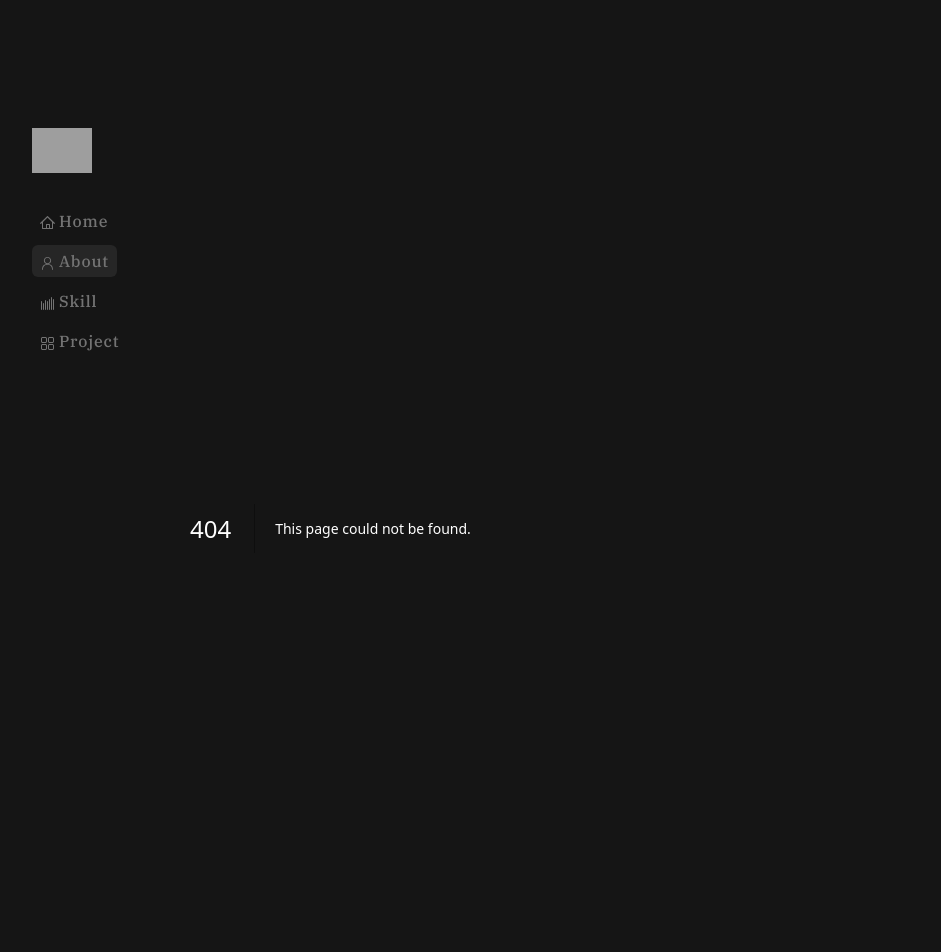
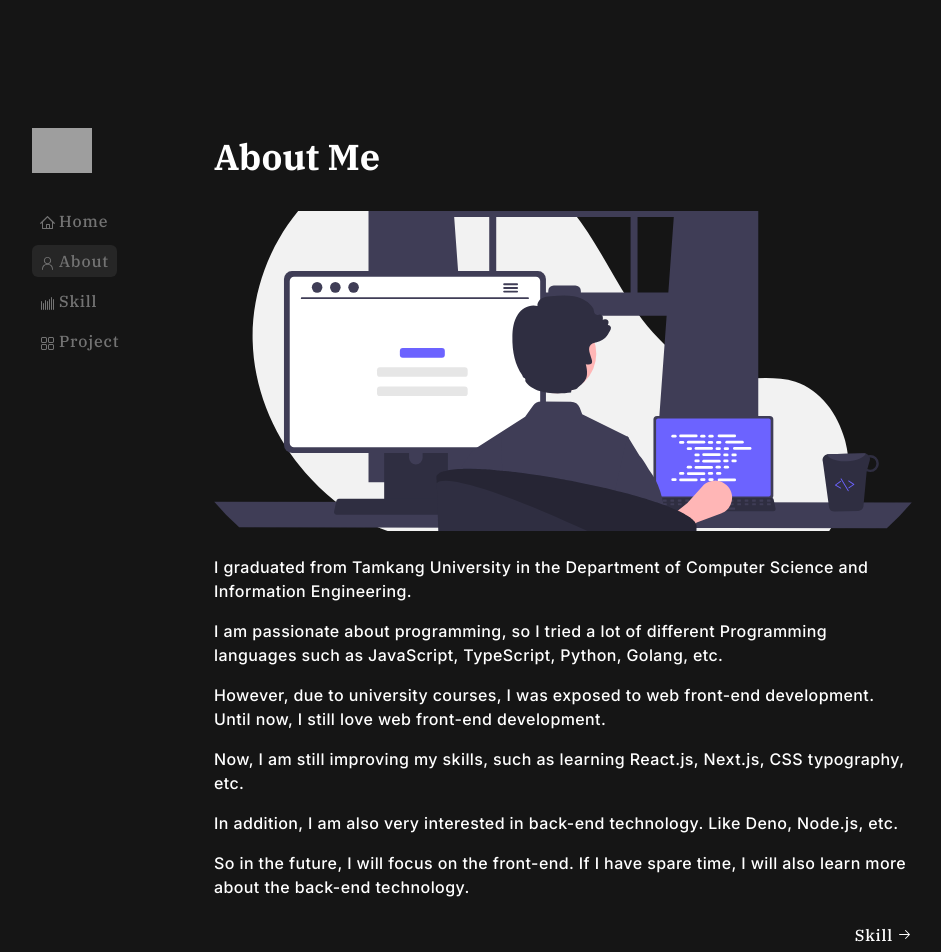
Before and after one commit to Myoschen/portfolio, a Next.js app: page /about in a window 1280 px wide. Before the commit this address had no page. Shown: the top 952 px of the page, without its empty margins (152-1093 px from the left). Built offline with nearby package versions, Linux system fonts and the light colour scheme; grey boxes are pictures that could not be loaded.

Commit message:
:sparkles: implement about page

```diff
--- /dev/null
+++ b/app/about/layout.tsx
@@ -0,0 +1,9 @@
+export const metadata = {
+  title: 'Ryan Chen | About',
+};
+
+function Layout({ children }: { children: React.ReactNode }) {
+  return <>{children}</>;
+}
+
+export default Layout;
--- /dev/null
+++ b/app/about/page.tsx
@@ -0,0 +1,79 @@
+'use client';
+import { motion, Variants } from 'framer-motion';
+import Image from 'next/image';
+import MainWrapper from '@/components/main-wrapper';
+import NextLink from '@/components/next-link';
+import PageTitle from '@/components/page-title';
+
+const container = {
+  hidden: { opacity: 0 },
+  visible: {
+    opacity: 1,
+    transition: {
+      staggerChildren: 0.25,
+    },
+  },
+} satisfies Variants;
+
+const item = {
+  hidden: { opacity: 0, x: -10 },
+  visible: { opacity: 1, x: 0, transition: { duration: 0.3 } },
+} satisfies Variants;
+
+function AboutPage() {
+  return (
+    <MainWrapper>
+      <motion.div
+        variants={container}
+        initial="hidden"
+        animate="visible"
+        className="flex flex-col gap-y-6"
+      >
+        <PageTitle label="About Me" />
+        <motion.div variants={item} className="relative h-80 overflow-hidden">
+          <Image
+            className="object-cover"
+            src="/programming.svg"
+            alt="Programming"
+            fill
+          />
+        </motion.div>
+        <motion.div
+          variants={item}
+          className="font-inter space-y-4 font-medium tracking-wide"
+        >
+          <p>
+            I graduated from Tamkang University in the Department of Computer
+            Science and Information Engineering.
+          </p>
+          <p>
+            I am passionate about programming, so I tried a lot of different
+            Programming languages such as JavaScript, TypeScript, Python,
+            Golang, etc.
+          </p>
+          <p>
+            However, due to university courses, I was exposed to web front-end
+            development. Until now, I still love web front-end development.
+          </p>
+          <p>
+            Now, I am still improving my skills, such as learning React.js,
+            Next.js, CSS typography, etc.
+          </p>
+          <p>
+            In addition, I am also very interested in back-end technology. Like
+            Deno, Node.js, etc.
+          </p>
+          <p>
+            So in the future, I will focus on the front-end. If I have spare
+            time, I will also learn more about the back-end technology.
+          </p>
+        </motion.div>
+        <motion.div variants={item} className="inline-block self-end">
+          <NextLink next="skill" />
+        </motion.div>
+      </motion.div>
+    </MainWrapper>
+  );
+}
+
+export default AboutPage;
```
